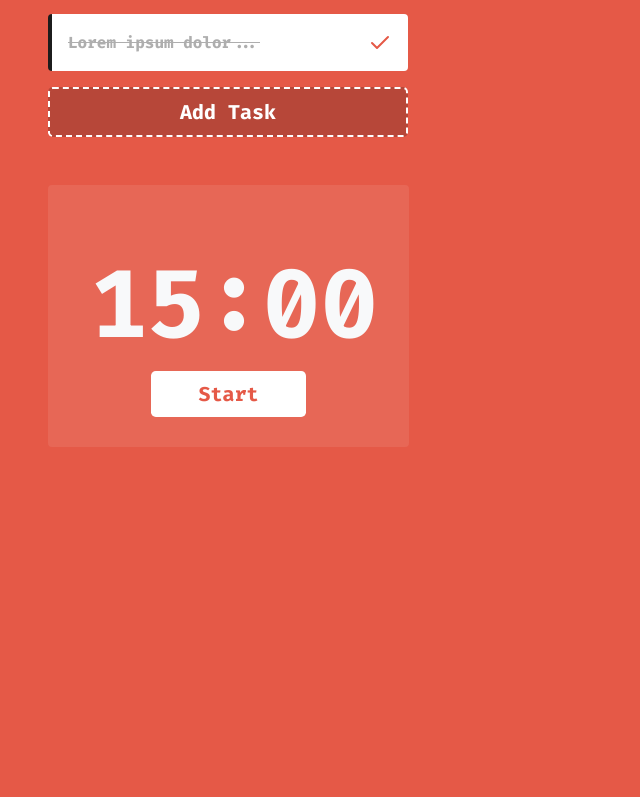
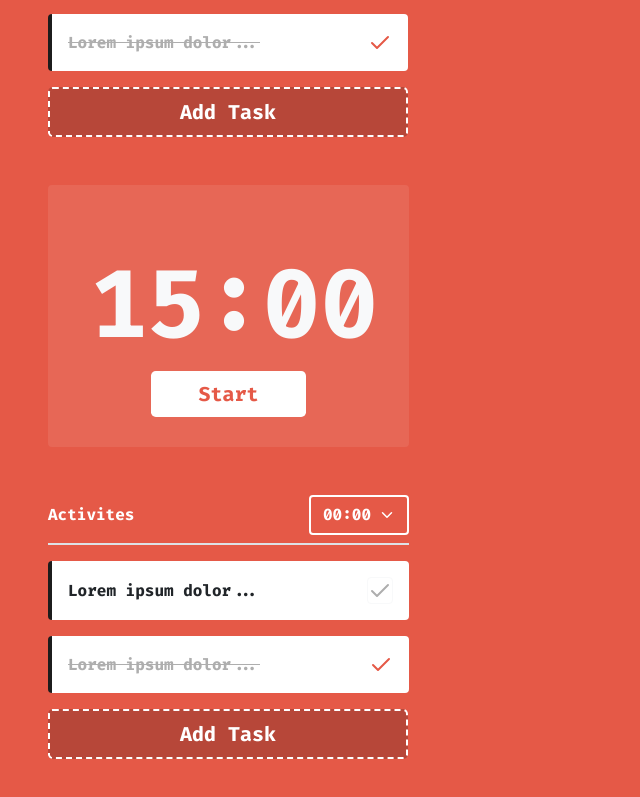
Before and after one commit to filipemelo2002/time-boxing, a React (Create React App) app: page / in a window 1280 px wide. Shown: the part 1204-2001 px from the top of the page, without its empty margins (0-640 px from the left). Before the commit the page ends 1699 px from the top, so only its background shows below. Built offline with nearby package versions, Linux system fonts and the light colour scheme.

Commit message:
TB-7 Show Timer component

```diff
--- a/src/App.js
+++ b/src/App.js
@@ -3,6 +3,7 @@ import AddTaskButton from "./components/AddTaskButton";
 import Select from "./components/Select";
 import TopPriorities from "./components/TopPrioritites";
 import Timer from "./components/Timer";
+import Activities from "./components/Activities";
 function App() {
   return (
     <div>
@@ -51,6 +52,9 @@ function App() {
       <div className="m-5">
         <Timer />
       </div>
+      <div className="m-5">
+        <Activities />
+      </div>
     </div>
   );
 }
--- a/src/styles/_custom.scss
+++ b/src/styles/_custom.scss
@@ -97,3 +97,4 @@ body {
 
 @import './components/add_task_component';
 @import './components/timer_component';
+@import './components/activities_component';
```
